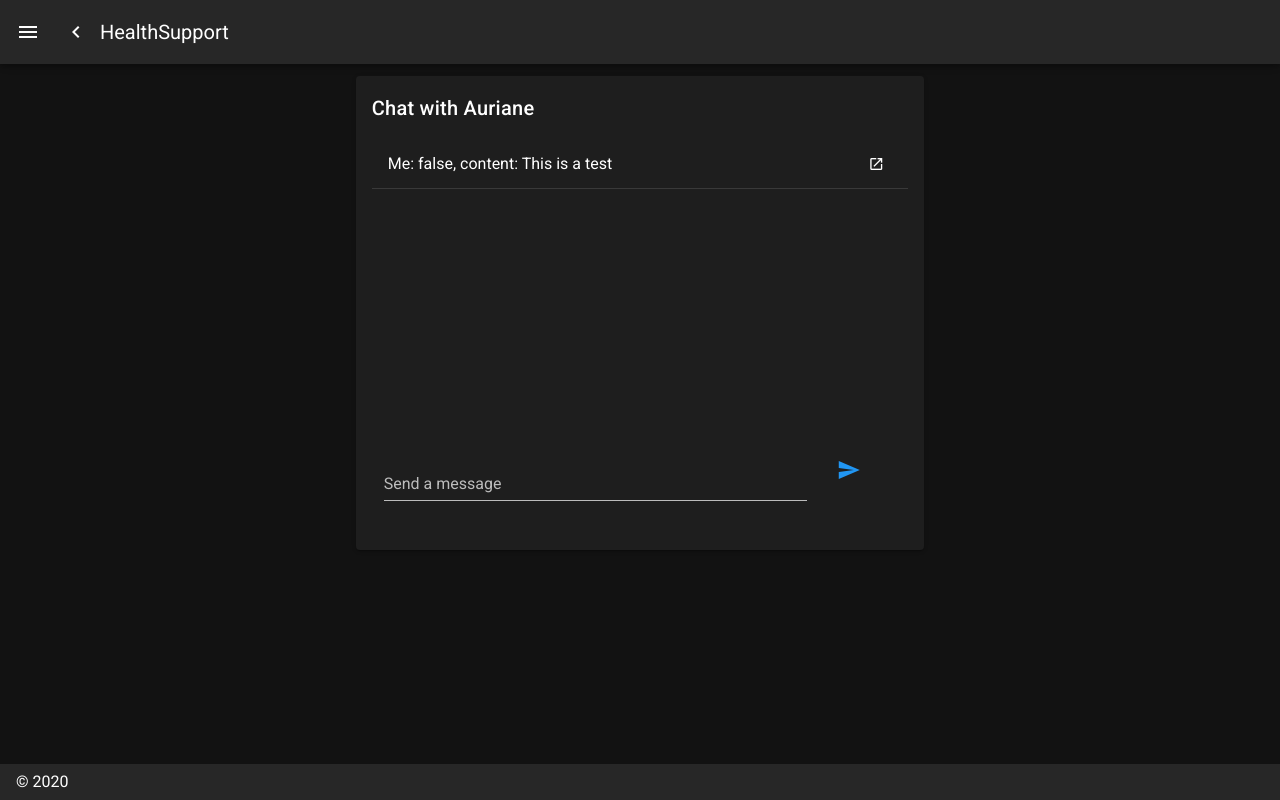
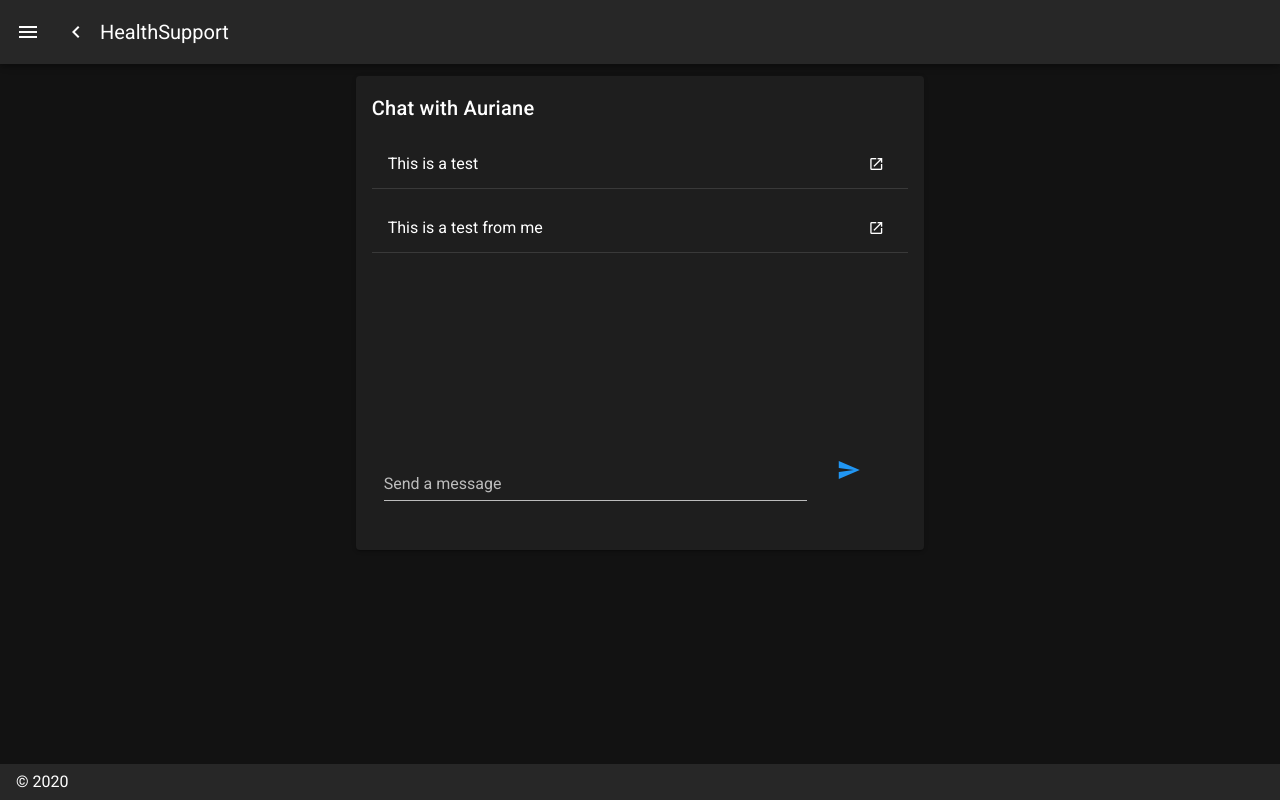
Before and after one commit to Redblueflame/HealthSupport-Frontend, a Nuxt app: page /chat in a window 1280 px wide. Built offline with nearby package versions, Linux system fonts and the light colour scheme.

Commit message:
feat(chat): Added dynamic styling

```diff
--- a/pages/chat.vue
+++ b/pages/chat.vue
@@ -16,8 +16,8 @@
                   <template v-slot:default="message">
                     <v-list-item :key="message.index">
                       <v-list-item-content>
-                        <v-list-item-title>
-                          Me: {{ message.item.me }}, content: {{ message.item.content }}
+                        <v-list-item-title :class="message.item.me ? ['chatbubble-me'] : ['chatbubble-other']">
+                          {{ message.item.content }}
                         </v-list-item-title>
                       </v-list-item-content>
 
@@ -70,6 +70,10 @@ export default {
       {
         me: false,
         content: 'This is a test'
+      },
+      {
+        me: true,
+        content: 'This is a test from me'
       }
     ]
   })
```
